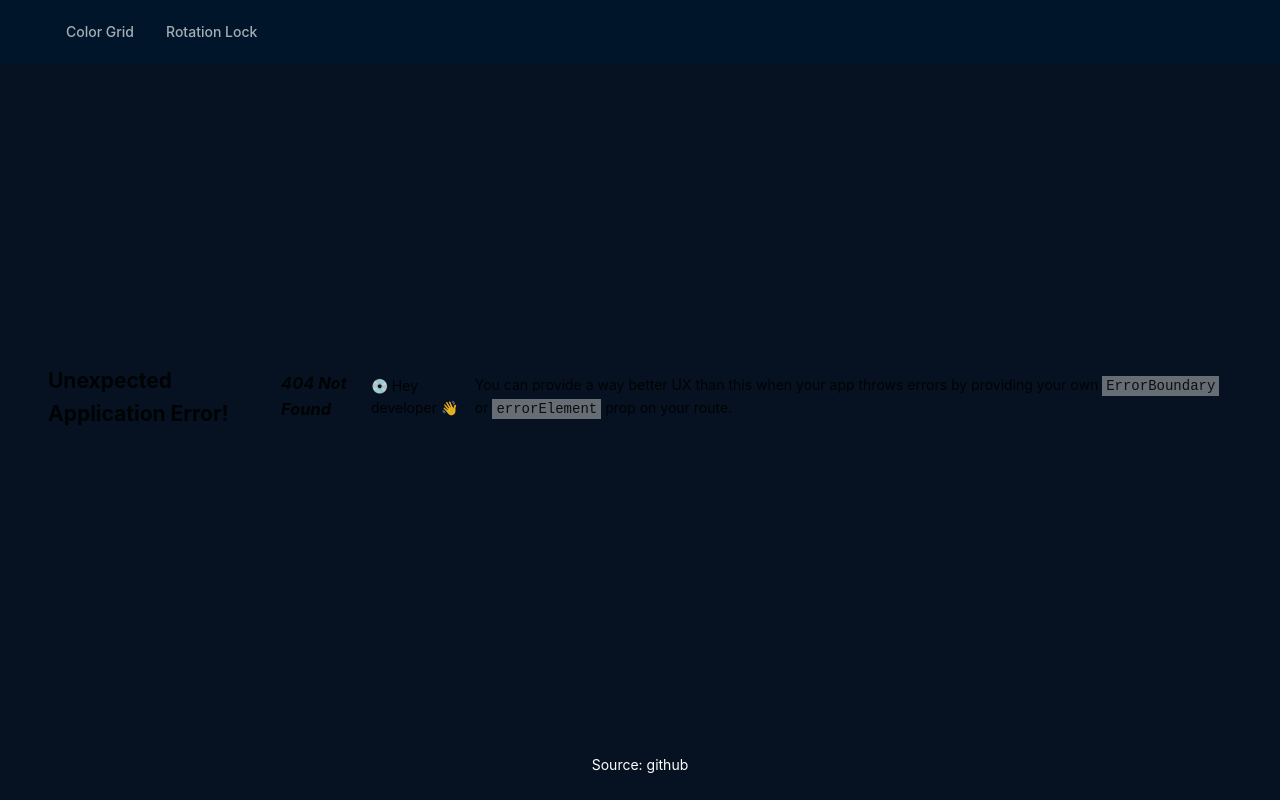
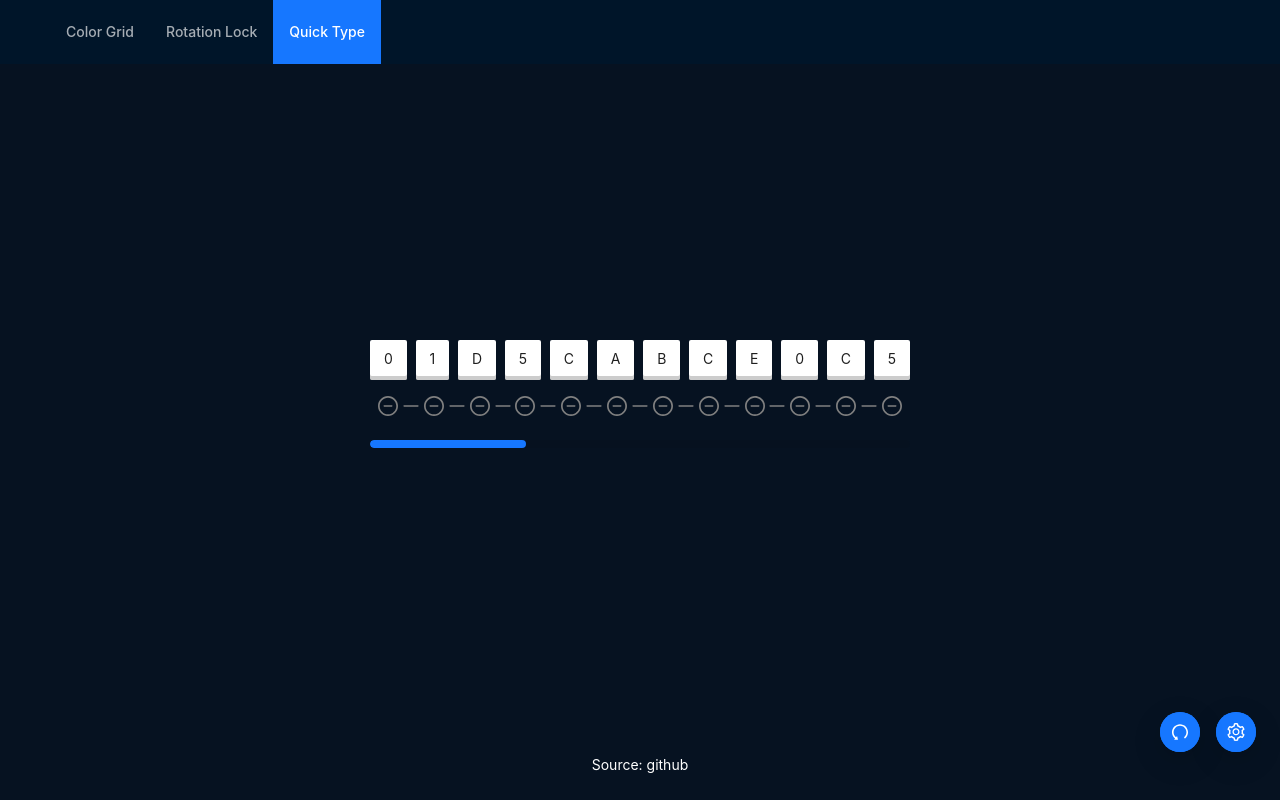
Before and after one commit to kylebeede/minigames, a React (Vite) app: page /quick-type in a window 1280 px wide. Before the commit this address had no page. Built offline with nearby package versions, Linux system fonts and the light colour scheme.

Commit message:
Add quick type game

```diff
--- a/src/App.tsx
+++ b/src/App.tsx
@@ -2,6 +2,7 @@ import { App as AntApp, Layout, Menu } from "antd";
 import { createBrowserRouter, RouterProvider } from "react-router-dom";
 import ColorGridMinigame from "./components/color-grid";
 import RotationLock from "./components/rotation-lock";
+import QuickType from "./components/quick-type";
 
 const { Content, Footer, Header } = Layout;
 
@@ -14,6 +15,11 @@ const menuItems = [
   {
     key: "rotation-lock",
     label: <a href="/rotation-lock">Rotation Lock</a>,
+    selectable: true,
+  },
+  {
+    key: "quick-type",
+    label: <a href="/quick-type">Quick Type</a>,
     selectable: true,
   },
 ];
@@ -30,6 +36,10 @@ const router = createBrowserRouter([
   {
     path: "/rotation-lock",
     element: <RotationLock />,
+  },
+  {
+    path: "/quick-type",
+    element: <QuickType />,
   },
 ]);
 
--- /dev/null
+++ b/src/components/quick-type/QuickType.tsx
@@ -0,0 +1,233 @@
+import { useCallback, useEffect, useState } from "react";
+import {
+  CheckCircleOutlined,
+  MinusOutlined,
+  MinusCircleOutlined,
+  CloseCircleOutlined,
+  SettingOutlined,
+  UndoOutlined,
+} from "@ant-design/icons";
+import { App, Typography, InputNumber, FloatButton, Checkbox } from "antd";
+import { Timer } from "../shared";
+const { Title } = Typography;
+import type { CheckboxProps } from "antd";
+import { CheckboxChangeEvent } from "antd/es/checkbox";
+
+type GameStatus = "active" | "passed" | "failed";
+
+function QuickType() {
+  const [code, setCode] = useState(generateCode(12));
+  const [activeIndex, setActiveIndex] = useState(0);
+  const [gameStatus, setGameStatus] = useState<GameStatus>("active");
+
+  const [showControlPanel, setShowControlPanel] = useState(false);
+
+  const [timerKey, setTimerKey] = useState(crypto.randomUUID());
+  const [timerDuration, setTimerDuration] = useState(7);
+  const [timerEnabled, setTimerEnabled] = useState(true);
+
+  const { message } = App.useApp();
+
+  const handleKeyDown = useCallback(
+    (e: KeyboardEvent) => {
+      if (gameStatus !== "active") return;
+      if (e.key.toLowerCase() !== code[activeIndex].toLowerCase()) {
+        setGameStatus("failed");
+      } else {
+        if (activeIndex === code.length - 1) {
+          setGameStatus("passed");
+          message.success("You win!");
+        }
+        setActiveIndex((prevIndex) => prevIndex + 1);
+      }
+    },
+    [activeIndex, code, gameStatus, message],
+  );
+
+  const handleTimerEnd = useCallback(() => {
+    message.error("You lose.");
+    setGameStatus("failed");
+  }, [message]);
+
+  const handleTimerToggle: CheckboxProps["onChange"] = useCallback(
+    (e: CheckboxChangeEvent) => {
+      setTimerEnabled(e.target.checked);
+    },
+    [],
+  );
+
+  const handleSetTimerDuration = useCallback((duration: number | null) => {
+    if (duration === null) return;
+    setTimerDuration(duration);
+    setTimerKey(crypto.randomUUID());
+  }, []);
+
+  const toggleControlPanel = useCallback(() => {
+    setShowControlPanel((prev) => !prev);
+  }, []);
+
+  const handleGameReset = useCallback(() => {
+    setCode(generateCode(12));
+    setGameStatus("active");
+    setTimerKey(crypto.randomUUID());
+    setActiveIndex(0);
+  }, []);
+
+  useEffect(() => {
+    window.addEventListener("keydown", handleKeyDown);
+
+    return () => {
+      window.removeEventListener("keydown", handleKeyDown);
+    };
+  }, [handleKeyDown]);
+
+  const indicators = Array.from({ length: code.length * 2 - 1 }, (_, i) => {
+    return (i + 2) % 2 === 0 ? (
+      gameStatus === "failed" &&
+      (i === activeIndex * 2 || i === activeIndex * 2 - 1) ? (
+        <CloseCircleOutlined
+          style={{ color: "#F87374", fontSize: "20px", flexShrink: 0 }}
+        />
+      ) : i <= (activeIndex - 1) * 2 ? (
+        <CheckCircleOutlined
+          style={{
+            color: "#01DFAF",
+            fontSize: "20px",
+            flexShrink: 0,
+          }}
+        />
+      ) : (
+        <MinusCircleOutlined
+          style={{
+            fontSize: "20px",
+            flexShrink: 0,
+            color: "gray",
+          }}
+        />
+      )
+    ) : (
+      <MinusOutlined
+        style={{
+          color:
+            gameStatus === "failed" && i === activeIndex * 2 - 1
+              ? "#F87374"
+              : i <= (activeIndex - 1) * 2
+                ? "#01DFAF"
+                : "gray",
+          fontSize: "18px",
+          margin: "0 1px",
+          flexShrink: 0,
+        }}
+      />
+    );
+  });
+
+  return (
+    <div>
+      <div
+        style={{
+          display: "flex",
+          justifyContent: "space-between",
+          width: "540px",
+        }}
+      >
+        {code.map((char, i) => (
+          <div
+            style={{
+              backgroundColor:
+                gameStatus === "failed" && activeIndex === i
+                  ? "#F87374"
+                  : i < activeIndex
+                    ? "#01DFAF"
+                    : "white",
+              padding: "8px 14px 10px",
+              borderRadius: "2px",
+              boxShadow: "inset 0px -4px 0px 0px rgb(170, 170, 170, .6)",
+            }}
+          >
+            {char.toUpperCase()}
+          </div>
+        ))}
+      </div>
+      <div
+        style={{
+          display: "flex",
+          justifyContent: "space-between",
+          width: "540px",
+          marginTop: "16px",
+          marginBottom: "16px",
+          padding: "0 8px",
+        }}
+      >
+        {indicators}
+      </div>
+      {!timerEnabled ? null : (
+        <Timer
+          key={timerKey}
+          duration={timerDuration}
+          onTimerEnd={handleTimerEnd}
+          isCompleted={gameStatus !== "active"}
+        />
+      )}
+      {!showControlPanel ? null : (
+        <div
+          className="control-panel"
+          style={{
+            position: "absolute",
+            right: "16px",
+            border: "1px solid white",
+            padding: "12px",
+            bottom: "110px",
+            backgroundColor: "rgb(6, 18, 33)",
+          }}
+        >
+          <div>
+            <Title
+              level={5}
+              style={{
+                margin: "8px 0 0 0",
+                color: "#FFF",
+                display: "block",
+              }}
+            >
+              {"Timer"}
+            </Title>
+            <div>
+              <Checkbox checked={timerEnabled} onChange={handleTimerToggle}>
+                <InputNumber
+                  min={10}
+                  max={1000}
+                  defaultValue={30}
+                  onChange={handleSetTimerDuration}
+                  value={timerDuration}
+                  disabled={!timerEnabled}
+                />
+              </Checkbox>
+            </div>
+          </div>
+        </div>
+      )}
+
+      <FloatButton
+        icon={<SettingOutlined />}
+        type="primary"
+        tooltip={<div>Settings</div>}
+        onClick={toggleControlPanel}
+        style={{ right: 24 }}
+      />
+      <FloatButton
+        icon={<UndoOutlined />}
+        type="primary"
+        tooltip={<div>Reset</div>}
+        onClick={handleGameReset}
+        style={{ right: 80 }}
+      />
+    </div>
+  );
+}
+
+function generateCode(length: number): string[] {
+  return crypto.randomUUID().replace("-", "").substring(0, length).split("");
+}
+
+export default QuickType;
--- /dev/null
+++ b/src/components/quick-type/index.ts
@@ -0,0 +1,2 @@
+import QuickType from "./QuickType";
+export default QuickType;
--- /dev/null
+++ b/src/components/shared/SegmentedInput.tsx
@@ -0,0 +1,85 @@
+import { useCallback, useEffect, useState, useRef } from "react";
+import { Input, InputRef } from "antd";
+
+interface RefMapping {
+  [key: number]: InputRef | null;
+}
+interface SegmentedInputProps {
+  length: number;
+  onChange: (value: string) => void;
+}
+function SegmentedInput({ length, onChange }: SegmentedInputProps) {
+  const [value, setValue] = useState(Array.from({ length }, () => ""));
+  const [focusIndex, setFocusIndex] = useState(0);
+  const refs = useRef<RefMapping>({});
+
+  const handlePaste = async () => {};
+
+  const handleType = (input: string, index: number) => {
+    // check if there is no value but there previously was a value
+    const hasDeleted = !input && value[index] !== "";
+    // map through the current code and alter the current value that's been edited
+    const currentCode = value.map((curr, i) => {
+      if (i === index) {
+        return input;
+      }
+      return curr;
+    });
+
+    // if we haven't deleted, and we aren't on the last input, then move onto the next ref
+    if (!hasDeleted && index < length - 1) {
+      refs.current[index + 1]?.focus();
+    }
+    // set local state (array) code
+    setValue(currentCode);
+
+    // set the parent components state. As this expects a string, we can just use .join('')
+    onChange(currentCode.join(""));
+  };
+
+  const handleChange = async (value: string, index: number) => {
+    if (value.length > 1) {
+      await handlePaste();
+      return;
+    }
+    handleType(value, index);
+  };
+
+  const handleKeyDown = useCallback(
+    (e: KeyboardEvent) => {
+      if (e.key === "Backspace" && focusIndex !== 0 && !value[focusIndex]) {
+        refs.current[focusIndex - 1]?.focus();
+      }
+    },
+    [focusIndex, value]
+  );
+
+  useEffect(() => {
+    window.addEventListener("keydown", handleKeyDown);
+
+    return () => {
+      window.removeEventListener("keydown", handleKeyDown);
+    };
+  }, [handleKeyDown]);
+
+  return Array.from({ length }, (_, i) => i).map((_, i) => {
+    return (
+      <Input
+        key={_}
+        ref={(el) => (refs.current[i] = el)}
+        value={value[i]}
+        maxLength={1}
+        onFocus={() => setFocusIndex(i)}
+        onChange={(value) => handleChange(value.target.value, i)}
+        style={{
+          // total width - horizontalPadding at either side of screen - horizontalPadding / 2 multiplied by number of inputs
+          // this will give us evenly spaced inputs that have 20 pixels at either side
+          width: "35px",
+          // check focus
+        }}
+      />
+    );
+  });
+}
+
+export default SegmentedInput;
--- a/src/components/shared/index.ts
+++ b/src/components/shared/index.ts
@@ -1,2 +1,4 @@
+import SegmentedInput from "./SegmentedInput";
 import Timer from "./Timer";
-export { Timer };
+
+export { SegmentedInput, Timer };
```
